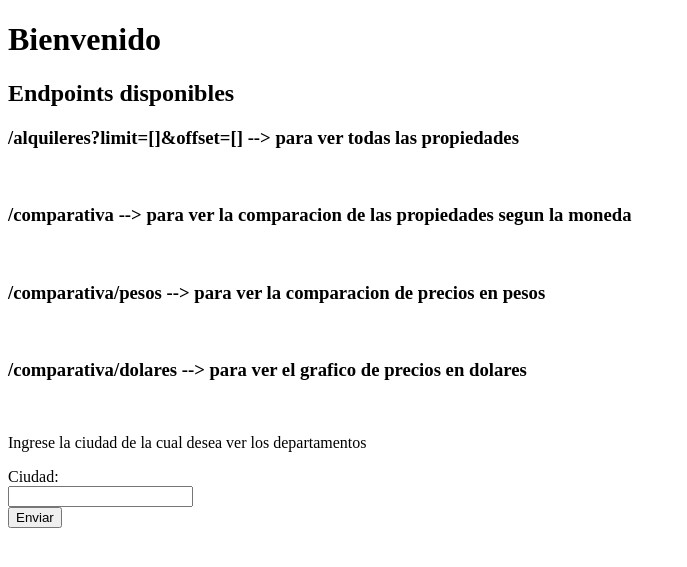
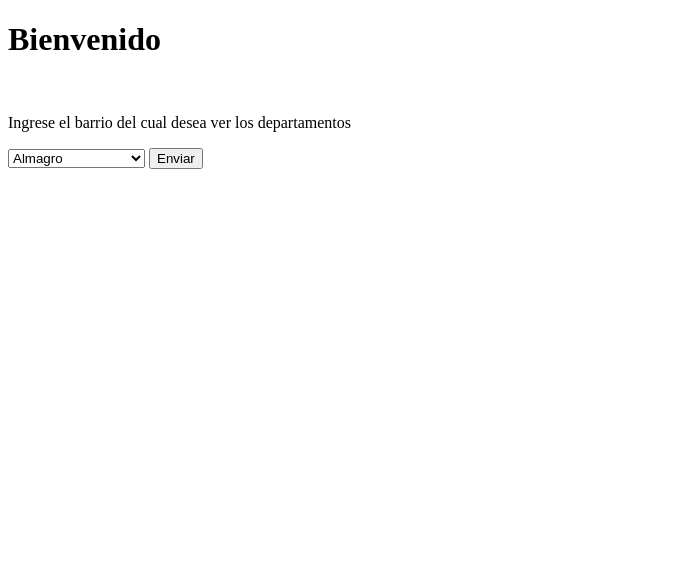
Before and after one commit to lautarogerlero/proyecto_alquileres, a Flask app: page / in a window 1280 px wide. Shown: the top 567 px of the page, without its empty margins (0-687 px from the left). Run offline with Flask 2, Linux system fonts and the light colour scheme; data that the repository does not hold is empty.

Commit message:
version 1.1

```diff
--- a/api.py
+++ b/api.py
@@ -1,8 +1,8 @@
 import requests
 import json
 
-def api(ciudad):
-    url = f'https://api.mercadolibre.com/sites/MLA/search?category=MLA1459&q=Departamentos%20Alquilers%20{ciudad}%20&limit=50'
+def api(barrio):
+    url = f'https://api.mercadolibre.com/sites/MLA/search?category=MLA1459&q=Departamentos%20Alquilers%20{barrio}%20&limit=50'
     response = requests.get(url)
     data = response.json()
 
--- a/app.py
+++ b/app.py
@@ -3,6 +3,7 @@ import traceback
 from flask import Flask, request, jsonify, render_template, Response, redirect
 import departamentos
 import graficos
+from lista_barrios import lista_barrios
 
 # Crear app
 app = Flask(__name__)
@@ -48,10 +49,11 @@ def alquileres():
 
     if request.method == "POST":
         try:
-            ciudad = str(request.form.get("ciudad"))
+            numero_barrio = int(request.form.get("barrio"))
+            barrio = lista_barrios[numero_barrio - 1]
             departamentos.db.drop_all()
             departamentos.db.create_all()
-            departamentos.insertar_depto(ciudad)
+            departamentos.insertar_depto(barrio)
 
             data = departamentos.total_alquileres()
 
@@ -105,7 +107,7 @@ def alquileres_en_dolares():
         return jsonify({"trace": traceback.format_exc()})
 
 
-@app.route("/comparativa")
+@app.route("/alquileres/comparativa")
 def comparativa():
     try:
         x = departamentos.reporte()
@@ -115,7 +117,7 @@ def comparativa():
         return jsonify({"trace": traceback.format_exc()})
 
 
-@app.route("/comparativa/pesos")
+@app.route("/alquileres/comparativa/pesos")
 def comparativa_pesos():
     try:
         x = departamentos.reporte_pesos()
@@ -124,7 +126,7 @@ def comparativa_pesos():
     except:
         return jsonify({"trace": traceback.format_exc()})
 
-@app.route("/comparativa/dolares")
+@app.route("/alquileres/comparativa/dolares")
 def comparativa_dolares():
     try:
         x = departamentos.reporte_dolares()
@@ -134,17 +136,6 @@ def comparativa_dolares():
         return jsonify({"trace": traceback.format_exc()})
 
 
-@app.before_first_request
-def before_first_request():
-    # Borrar y crear la BD
-    departamentos.db.drop_all()
-    departamentos.db.create_all()
-    # Completar BD
-    departamentos.insertar_depto("Argentina")
-    print("Base de datos generada")
-
-
-
 if __name__ == "__main__":
     # Lanzar server
     app.run(host="127.0.0.1", port=5000)
--- a/departamentos.py
+++ b/departamentos.py
@@ -20,8 +20,8 @@ class Departamento(db.Model):
         return f"Propiedad [Precio: {self.price}, Moneda: {self.currency_id}, Ciudad: {self.city}, Condicion {self.condition}, Direccion {self.location}]\n"
 
 
-def insertar_depto(ciudad):
-    data = api(ciudad)
+def insertar_depto(provincia):
+    data = api(provincia)
 
     for i in data:
         depto = Departamento(price=i["price"], currency_id=i["currency_id"], city=i["address"]["city_name"], condition=i["condition"], location=i["location"]["address_line"])
--- /dev/null
+++ b/lista_barrios.py
@@ -0,0 +1,25 @@
+lista_barrios = [
+            "Almagro",
+            "Balvanera",
+            "Barracas",
+            "Boedo",
+            "Caballito",
+            "Chacarita",
+            "Colegiales",
+            "Constitucion",
+            "Flores",
+            "Floresta",
+            "La Boca",
+            "La Paternal",
+            "Liniers",
+            "Monserrart",
+            "Nuñez",
+            "Palermo",
+            "Parque Chacabuco",
+            "Recoleta",
+            "Retiro",
+            "San Telmo",
+            "Villa Crespo",
+            "Villa Urquiza",
+            "Villa del Parque"
+]
--- a/templates/index.html
+++ b/templates/index.html
@@ -2,23 +2,42 @@
 <html>
     <body>
         <h1>Bienvenido</h1>
-        <h2>Endpoints disponibles</h2>
 
-        <h3>/alquileres?limit=[]&offset=[] --> para ver todas las propiedades</h3>
         <br>
-        <h3>/comparativa  --> para ver la comparacion de las propiedades segun la moneda </h3>
-        <br>
-        <h3>/comparativa/pesos  --> para ver la comparacion de precios en pesos </h3>
-        <br>
-        <h3>/comparativa/dolares  --> para ver el grafico de precios en dolares </h3>
-        <br>
-        <p>Ingrese la ciudad de la cual desea ver los departamentos</p>
+        <p>Ingrese el barrio del cual desea ver los departamentos</p>
 
         <form method = "POST" action="{{url_for('alquileres')}}">
-            <label>Ciudad:</label><br>
-            <input type="name" name="ciudad"><br>
+            <select name="barrio" >
+
+                <option value="1">Almagro</option>
+                <option value="2">Balvanera</option>
+                <option value="3">Barracas</option>
+                <option value="4">Boedo</option>
+                <option value="5">Caballito</option>
+                <option value="6">Chacarita</option>
+                <option value="7">Colegiales</option>
+                <option value="8">Constitucion</option>
+                <option value="9">Flores</option>
+                <option value="10">Floresta</option>
+                <option value="11">La Boca</option>
+                <option value="12">La Paternal</option>
+                <option value="13">Liniers</option>
+                <option value="14">Monserrart</option>
+                <option value="15">Nuñez</option>
+                <option value="16">Palermo</option>
+                <option value="17">Parque Chacabuco</option>
+                <option value="18">Recoleta</option>
+                <option value="19">Retiro</option>
+                <option value="20">San Telmo</option>
+                <option value="21">Villa Crespo</option>
+                <option value="22">Villa Urquiza</option>
+                <option value="23">Villa del Parque</option>
+
+
+            </select>
             <input type="submit" value="Enviar">
         </form>
 
+
     </body>
 </html>
```
Also changed, not shown: templates/tabla.html (+11 -0 lines), README.md, departamentos.db (added), provincias.db (added).
